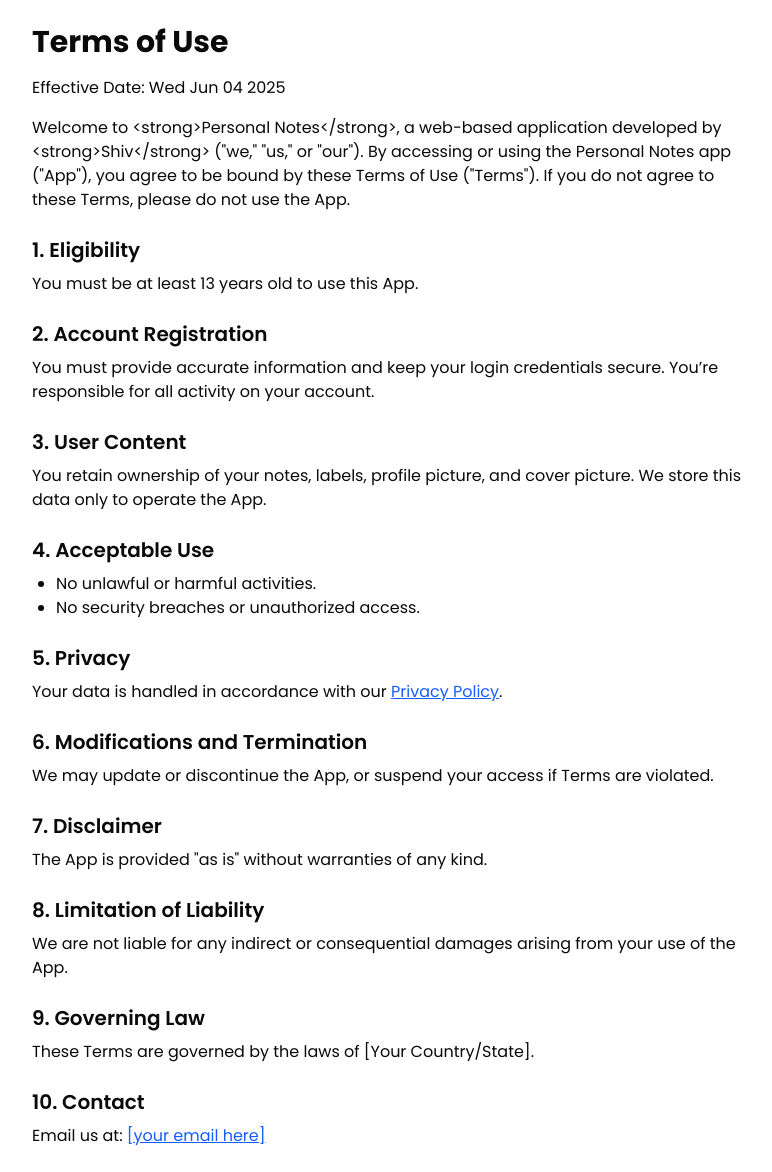
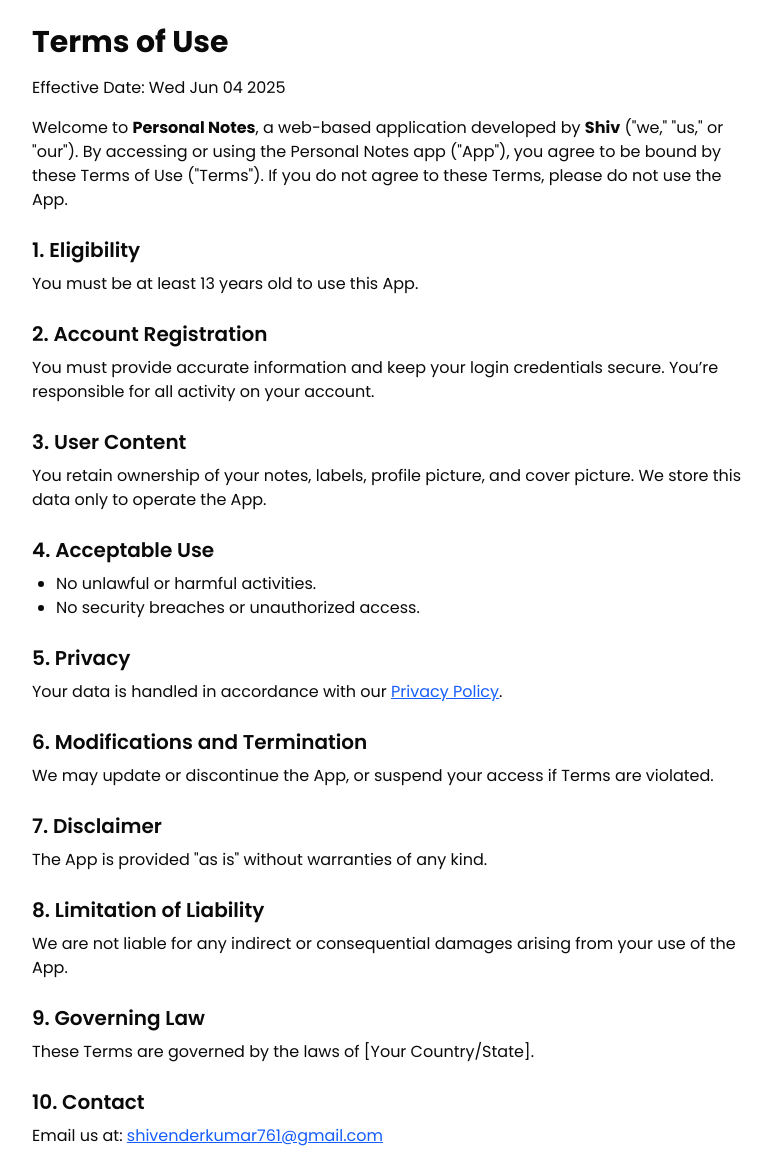
Before and after one commit to Shivender-Kun/aetherpad-web, a Next.js app: page /terms in a window 1280 px wide. Shown: the whole page, without its empty margins (248-1020 px from the left). Built offline with nearby package versions, Linux system fonts and the light colour scheme.

Commit message:
Terms & Privacy format fixed

```diff
--- a/src/app/(legal)/privacy/page.tsx
+++ b/src/app/(legal)/privacy/page.tsx
@@ -5,8 +5,8 @@
       <p className="mb-4">Effective Date: {new Date().toDateString()}</p>
 
       <p className="mb-4">
-        {`Personal Notes ("we", "our", or "us") values your privacy. This policy
-        explains how we handle your data.`}
+        Personal Notes {`("we", "our", or "us")`} values your privacy. This
+        policy explains how we handle your data.
       </p>
 
       <h2 className="text-xl font-semibold mt-6 mb-2">
@@ -70,7 +70,7 @@
       <p>
         Email us at:{" "}
         <a href="mailto:[your email here]" className="text-blue-600 underline">
-          [your email here]
+          shivenderkumar761@gmail.com
         </a>
       </p>
     </div>
--- a/src/app/(legal)/terms/page.tsx
+++ b/src/app/(legal)/terms/page.tsx
@@ -5,11 +5,11 @@
       <p className="mb-4">Effective Date: {new Date().toDateString()}</p>
 
       <p className="mb-4">
-        {`Welcome to <strong>Personal Notes</strong>, a web-based application
-        developed by <strong>Shiv</strong> ("we," "us," or "our"). By accessing
-        or using the Personal Notes app ("App"), you agree to be bound by these
-        Terms of Use ("Terms"). If you do not agree to these Terms, please do
-        not use the App.`}
+        Welcome to <strong>Personal Notes</strong>, a web-based application
+        developed by <strong>Shiv</strong> {`("we," "us," or "our")`}. By
+        accessing or using the Personal Notes app {`("App")`}, you agree to be
+        bound by these Terms of Use {`("Terms")`}. If you do not agree to these
+        Terms, please do not use the App.
       </p>
 
       <h2 className="text-xl font-semibold mt-6 mb-2">1. Eligibility</h2>
@@ -74,7 +74,7 @@
       <p>
         Email us at:{" "}
         <a href="mailto:[your email here]" className="text-blue-600 underline">
-          [your email here]
+          shivenderkumar761@gmail.com
         </a>
       </p>
     </div>
```
